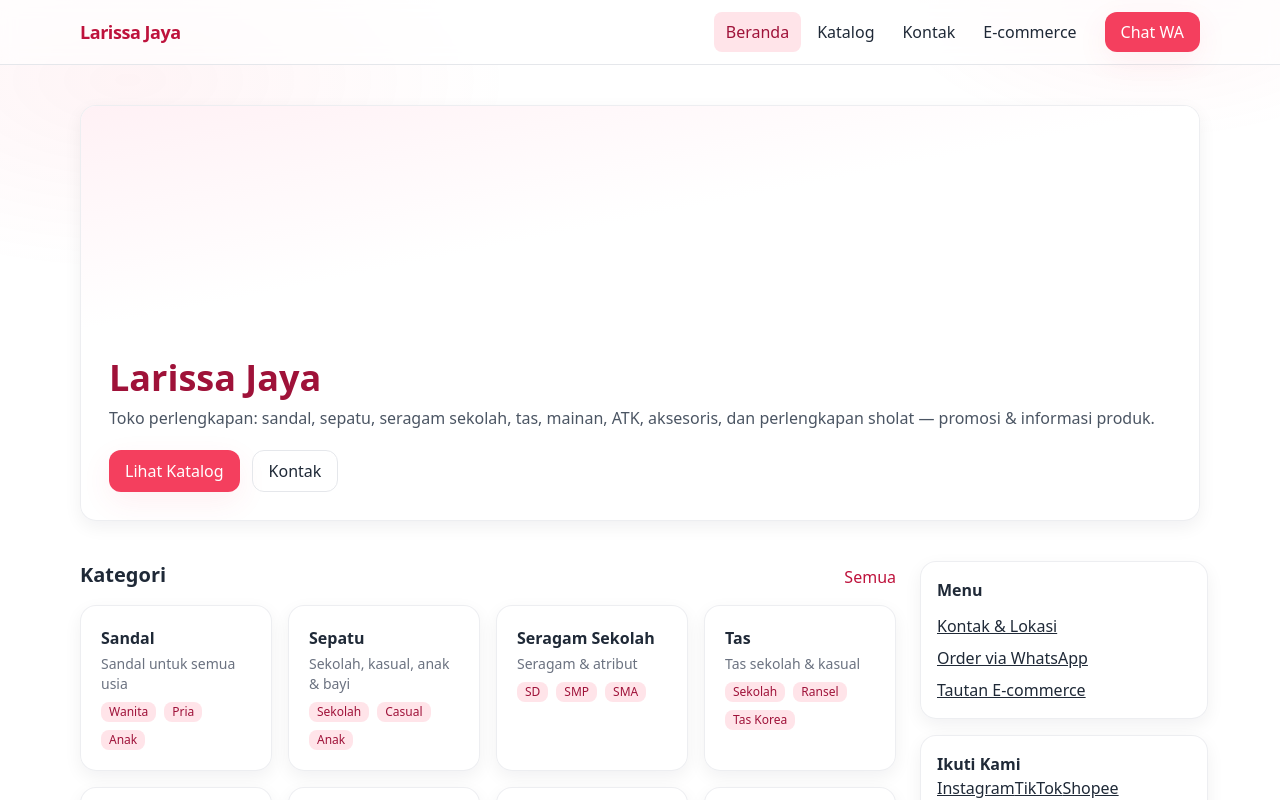
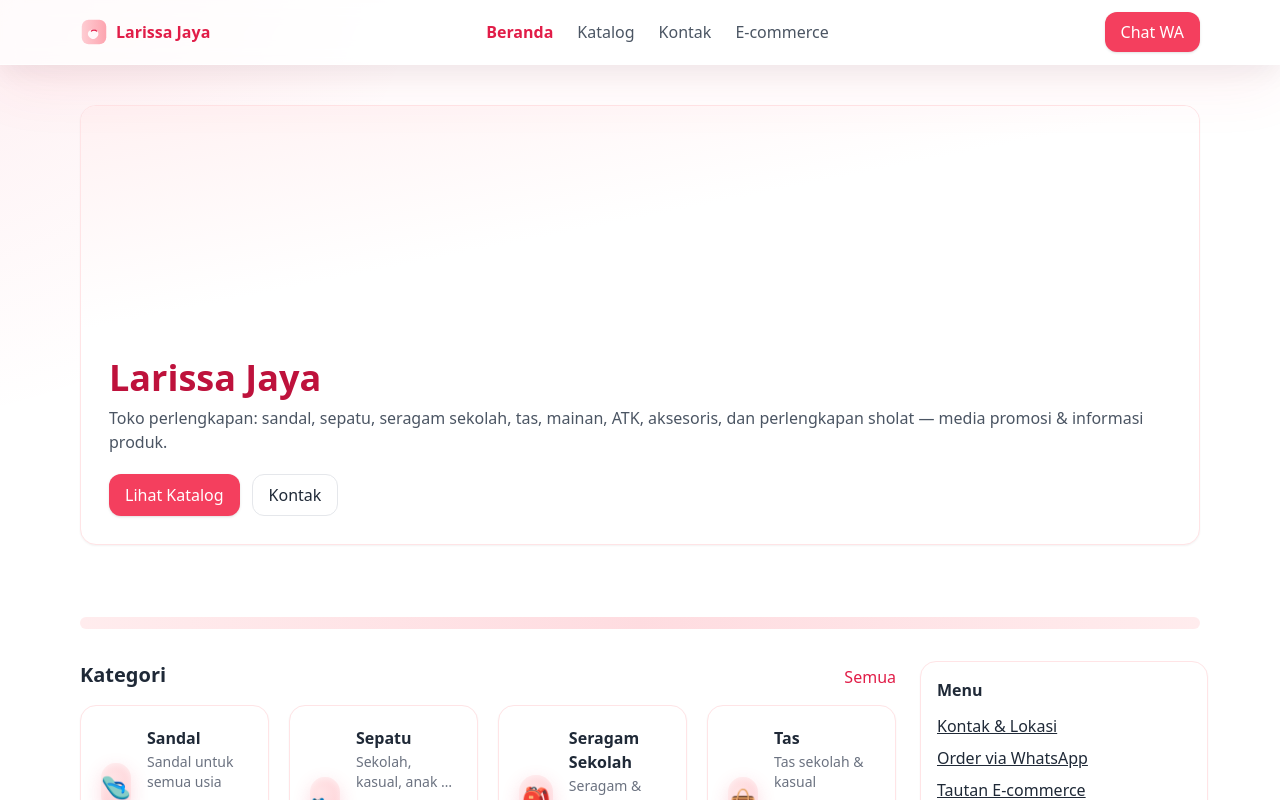
Before and after one commit to araorauwu/larissa-jaya-website, a React (Vite) app: page / in a window 1280 px wide. Shown: the top 800 px of the page. Built offline with nearby package versions, Linux system fonts and the light colour scheme.

Commit message:
feat: update navbar glass, logo kawaii, kategori bubble, wiggle, dan hero

```diff
--- a/src/components/CategoryCard.jsx
+++ b/src/components/CategoryCard.jsx
@@ -1,15 +1,36 @@
-import { Link } from 'react-router-dom'
+// D:\KULIAH\larissa-jaya-website\src\components\CategoryCard.jsx
+import { Link } from 'react-router-dom';
+
+const emojiMap = {
+  sandal: "🩴",
+  sepatu: "👟",
+  "seragam-sekolah": "🎒",
+  tas: "👜",
+  topi: "🧢",
+  mainan: "🧸",
+  atk: "✏️",
+  aksesoris: "🎀",
+  "perlengkapan-sholat": "🕌",
+  "perlengkapan-lainnya": "✨",
+};
 
 export default function CategoryCard({item}){
+  const icon = emojiMap[item.slug] || "🛍️";
   return (
-    <Link to={`/kategori/${item.slug}`} className="block card hover:shadow-md transition">
-      <div className="p-5">
-        <h3 className="font-semibold">{item.name}</h3>
-        <p className="text-sm text-gray-500 mt-1">{item.desc}</p>
-        <div className="mt-2 flex flex-wrap gap-2">
-          {item.subs.slice(0,3).map(s => <span key={s} className="badge">{s}</span>)}
+    <Link
+      to={`/kategori/${item.slug}`}
+      className="card kawaii hover:shadow-lg"
+    >
+      <div className="p-5 flex items-center gap-4">
+        <div className="icon-bubble text-2xl select-none">{icon}</div>
+        <div className="min-w-0">
+          <h3 className="font-semibold">{item.name}</h3>
+          <p className="text-sm text-gray-500 mt-0.5 line-clamp-2">{item.desc}</p>
+          <div className="mt-2 flex flex-wrap gap-2">
+            {item.subs.slice(0,3).map(s => <span key={s} className="badge">{s}</span>)}
+          </div>
         </div>
       </div>
     </Link>
-  )
+  );
 }
--- a/src/components/CategoryGrid.jsx
+++ b/src/components/CategoryGrid.jsx
@@ -1,8 +1,16 @@
 import CategoryCard from './CategoryCard'
-export default function CategoryGrid({items}){
+
+export default function CategoryGrid({ items }) {
   return (
-    <div className="grid grid-cols-2 sm:grid-cols-3 md:grid-cols-4 gap-4">
-      {items.map(it => <CategoryCard key={it.slug} item={it} />)}
+    <div
+      className="
+        grid gap-4 sm:gap-5
+        grid-cols-1 xs:grid-cols-2 md:grid-cols-3 xl:grid-cols-4
+      "
+    >
+      {items.map((it) => (
+        <CategoryCard key={it.slug} item={it} />
+      ))}
     </div>
   )
 }
--- /dev/null
+++ b/src/components/GradientDivider.jsx
@@ -0,0 +1,4 @@
+// D:\KULIAH\larissa-jaya-website\src\components\GradientDivider.jsx
+export default function GradientDivider(){
+  return <div className="container-narrow my-8"><div className="divider-pastel" /></div>;
+}
--- /dev/null
+++ b/src/components/Hero.jsx
@@ -0,0 +1,55 @@
+import { Link } from "react-router-dom";
+import { waLink } from "../utils/helpers";
+import { social } from "../data/catalog";
+
+export default function Hero() {
+  const waUrl = waLink({
+    phone: social.phone,
+    text: "Hai kak 😊 mau tanya produk Larissa Jaya dong~"
+  });
+
+  return (
+    <section className="relative overflow-hidden py-16 sm:py-24">
+
+      {/* Pastel Blob Decoration */}
+      <div className="absolute -top-20 -left-24 w-72 h-72 bg-rose-200/30 rounded-full blur-3xl"></div>
+      <div className="absolute -bottom-24 -right-24 w-80 h-80 bg-rose-300/25 rounded-full blur-3xl"></div>
+
+      {/* Content */}
+      <div className="container-narrow relative text-center">
+        <h1 className="text-3xl sm:text-5xl font-extrabold text-rose-700 tracking-tight">
+          Larissa Jaya
+        </h1>
+
+        <p className="mt-3 text-gray-600 max-w-xl mx-auto leading-relaxed text-sm sm:text-base">
+          Toko sandal, sepatu, tas, seragam sekolah, aksesoris, mainan, ATK, dan perlengkapan anak & keluarga.
+        </p>
+
+        <div className="mt-6 flex flex-wrap justify-center gap-4">
+          <Link
+            to="/katalog"
+            className="
+              px-6 py-3 rounded-xl bg-rose-500 text-white hover:bg-rose-600
+              shadow-[0_4px_12px_rgba(244,63,94,0.25)]
+              transition-all
+            "
+          >
+            Lihat Katalog
+          </Link>
+
+          <a
+            href={waUrl}
+            target="_blank"
+            rel="noreferrer"
+            className="
+              px-6 py-3 rounded-xl border border-rose-300 text-rose-600 hover:bg-rose-50
+              transition
+            "
+          >
+            Chat WhatsApp
+          </a>
+        </div>
+      </div>
+    </section>
+  );
+}
--- /dev/null
+++ b/src/components/Logo.jsx
@@ -0,0 +1,19 @@
+// D:\KULIAH\larissa-jaya-website\src\components\Logo.jsx
+export default function Logo({size=28,label=true}){
+  return (
+    <div className="flex items-center gap-2">
+      <svg width={size} height={size} viewBox="0 0 64 64" aria-hidden>
+        <defs>
+          <linearGradient id="g" x1="0" x2="1">
+            <stop offset="0" stopColor="#fecdd3"/><stop offset="1" stopColor="#fda4af"/>
+          </linearGradient>
+        </defs>
+        <rect x="4" y="4" rx="16" ry="16" width="56" height="56" fill="url(#g)"/>
+        {/* sandal minimal */}
+        <path d="M18 36c0-6 6-10 12-10s12 4 12 10-6 12-12 12-12-6-12-12z" fill="#fff" opacity=".9"/>
+        <path d="M26 30c2-3 10-3 12 0" stroke="#e11d48" strokeWidth="2.5" fill="none" strokeLinecap="round"/>
+      </svg>
+      {label && <span className="font-semibold text-rose-600">Larissa Jaya</span>}
+    </div>
+  );
+}
--- a/src/components/Navbar.jsx
+++ b/src/components/Navbar.jsx
@@ -1,31 +1,35 @@
-import { Link, NavLink } from 'react-router-dom'
+// D:\KULIAH\larissa-jaya-website\src\components\Navbar.jsx
+import { Link, NavLink } from "react-router-dom";
+import { social } from "../data/catalog";
+import Logo from "./Logo";
 
 export default function Navbar(){
-  const base = 'px-3 py-2 rounded-lg hover:bg-brand-50'
-  const active = ({isActive}) => isActive ? base + ' bg-brand-100 text-brand-800' : base
-
+  const navClass = ({ isActive }) =>
+    isActive
+      ? "text-rose-600 font-semibold"
+      : "text-gray-600 hover:text-rose-500 transition";
   return (
-    <header className="nav-glass sticky top-0 z-40">
-      <div className="container-narrow flex items-center gap-4 py-3">
-        <Link to="/" className="font-extrabold text-lg tracking-tight text-brand-700">
-          Larissa Jaya
+    <header className="sticky top-0 z-40 bg-white/70 nav-glass shadow-glass border-b border-white/60">
+      <nav className="container-narrow flex items-center justify-between py-3">
+        <Link to="/" className="flex items-center gap-2">
+          <Logo />
         </Link>
 
-        <nav className="ml-auto hidden sm:flex gap-1">
-          <NavLink to="/" className={active}>Beranda</NavLink>
-          <NavLink to="/katalog" className={active}>Katalog</NavLink>
-          <NavLink to="/kontak" className={active}>Kontak</NavLink>
-          <NavLink to="/tautan" className={active}>E-commerce</NavLink>
-        </nav>
+        <div className="hidden sm:flex items-center gap-6">
+          <NavLink to="/" className={navClass}>Beranda</NavLink>
+          <NavLink to="/katalog" className={navClass}>Katalog</NavLink>
+          <NavLink to="/kontak" className={navClass}>Kontak</NavLink>
+          <NavLink to="/tautan" className={navClass}>E-commerce</NavLink>
+        </div>
 
         <a
-          href="https://wa.me/6285128043387?text=Halo%20kak,%20saya%20mau%20tanya%20produk%20di%20Larissa%20Jaya%20%F0%9F%98%8A"
-          className="btn-primary hidden sm:inline-flex"
+          href={`https://wa.me/${social.phone}?text=${encodeURIComponent("Halo kak, saya mau tanya produk di Larissa Jaya 😊")}`}
           target="_blank" rel="noreferrer"
+          className="btn-primary"
         >
           Chat WA
         </a>
-      </div>
+      </nav>
     </header>
-  )
+  );
 }
--- a/src/index.css
+++ b/src/index.css
@@ -1,28 +1,49 @@
+/* D:\KULIAH\larissa-jaya-website\src\index.css */
 @tailwind base;
 @tailwind components;
 @tailwind utilities;
 
-/* ====== Global look & feel ====== */
-html, body {
-  height: 100%;
-}
-body {
-  @apply text-gray-800 bg-rose-mist;
+/* ==== THEME ==== */
+:root{
+  --pink-bg: rgba(244,63,94,.12); /* naik-turun opasitas sesuai selera */
 }
 
-/* Container & cards */
-.container-narrow { @apply max-w-6xl mx-auto px-4; }
-.card          { @apply bg-white/90 backdrop-blur rounded-2xl border border-gray-200/70 shadow-card; }
+body{
+  @apply text-gray-800;
+  background:
+    radial-gradient(60rem 60rem at -10% -10%, var(--pink-bg), transparent 60%),
+    radial-gradient(60rem 60rem at 110% 110%, var(--pink-bg), transparent 60%),
+    #fff;
+}
 
-/* Buttons */
-.btn          { @apply inline-flex items-center justify-center px-4 py-2 rounded-xl transition; }
-.btn-primary  { @apply btn bg-brand-500 text-white hover:bg-brand-600 shadow-soft; }
-.btn-ghost    { @apply btn border border-gray-200 hover:bg-brand-50; }
+/* ==== REUSABLE ==== */
+.container-narrow{ @apply max-w-6xl mx-auto px-4; }
+.card{ @apply rounded-2xl border border-rose-100 bg-white shadow-sm transition; }
+.card:hover{ transform: translateY(-2px); box-shadow: 0 10px 24px rgba(16,24,40,.06); }
+.badge{ @apply inline-block text-xs px-2 py-0.5 rounded-lg bg-rose-100 text-rose-800; }
+.btn{ @apply inline-flex items-center justify-center px-4 py-2 rounded-xl transition; }
+.btn-primary{ @apply btn bg-rose-500 text-white hover:bg-rose-600 shadow; }
+.btn-ghost{ @apply btn border hover:bg-rose-50; }
 
-/* Small helpers */
-.badge        { @apply inline-block text-xs px-2 py-0.5 rounded-lg bg-brand-100 text-brand-800; }
-.link-underline { @apply underline decoration-2 decoration-brand-300 underline-offset-4 hover:text-brand-700; }
+/* ==== NAVBAR GLASS ==== */
+.nav-glass{ backdrop-filter: blur(10px); -webkit-backdrop-filter: blur(10px); }
+.shadow-glass{ box-shadow: 0 8px 24px rgba(16,24,40,.06), 0 20px 60px rgba(244,63,94,.08); }
 
-/* Navbar & footer glass */
-.nav-glass    { @apply bg-white/80 backdrop-blur supports-[backdrop-filter]:bg-white/60 border-b; }
-.footer-glass { @apply bg-white/80 backdrop-blur supports-[backdrop-filter]:bg-white/60 border-t; }
+/* ==== KAWAII HOVER: ICON BUBBLE + WIGGLE ==== */
+@keyframes soft-wiggle{
+  0%,100%{ transform: translateY(0) rotate(0); }
+  50%{ transform: translateY(-2px) rotate(-1.5deg); }
+}
+.icon-bubble{
+  @apply w-12 h-12 rounded-full grid place-items-center;
+  background: radial-gradient(circle at 30% 30%, #ffe4e6, #fecdd3);
+  box-shadow: inset 0 2px 6px rgba(255,255,255,.6), 0 6px 18px rgba(244,63,94,.18);
+}
+.kawaii:hover .icon-bubble{ animation: soft-wiggle .8s ease-in-out; }
+
+/* ==== PASTEL GRADIENT DIVIDER ==== */
+.divider-pastel{
+  height: 12px; border-radius: 9999px;
+  background: linear-gradient(90deg, #ffe4e6, #fecdd3, #ffe4e6);
+  opacity: .7;
+}
--- a/src/routes/Contact.jsx
+++ b/src/routes/Contact.jsx
@@ -1,21 +1,22 @@
-import { social } from '../data/catalog'
+// D:\KULIAH\larissa-jaya-website\src\routes\Contact.jsx
+import { social } from '../data/catalog';
 
 export default function Contact(){
-  const message = encodeURIComponent("Halo kak, saya mau tanya tentang produk di Larissa Jaya 😊")
-  const waUrl = `https://wa.me/${social.phone}?text=${message}`
+  const msg = encodeURIComponent("Halo kak, saya mau tanya tentang produk di Larissa Jaya 😊");
+  const wa = `https://wa.me/${social.phone}?text=${msg}`;
 
   return (
     <div className="container-narrow py-10">
-      <h1 className="text-2xl font-bold text-ink-900">Kontak & Lokasi</h1>
-      <p className="mt-2 text-ink-600">{social.address}</p>
-      <p className="mt-1">Telp/WA:
-        <a className="underline ml-1" href={`https://wa.me/${social.phone}`} target="_blank" rel="noreferrer">
+      <h1 className="text-2xl font-bold">Kontak & Lokasi</h1>
+      <p className="mt-2 text-gray-600">{social.address}</p>
+      <p className="mt-1">
+        Telp/WA: <a className="underline" href={`https://wa.me/${social.phone}`} target="_blank" rel="noreferrer">
           0{social.phone.slice(2)}
         </a>
       </p>
 
       <div className="mt-4 flex gap-3">
-        <a href={waUrl} target="_blank" rel="noreferrer" className="btn-primary">Chat WhatsApp</a>
+        <a href={wa} target="_blank" rel="noreferrer" className="btn-primary">Chat WhatsApp</a>
         <a href={social.maps} target="_blank" rel="noreferrer" className="btn-ghost">Buka Google Maps</a>
       </div>
 
@@ -23,8 +24,10 @@ export default function Contact(){
         <iframe
           title="Larissa Jaya Map"
           src="https://www.google.com/maps?q=Larissa%20Jaya%20Tlogorejo%20Karangawen%20Demak&output=embed"
-          className="w-full h-full" loading="lazy"></iframe>
+          className="w-full h-full"
+          loading="lazy"
+        ></iframe>
       </div>
     </div>
-  )
+  );
 }
--- a/src/routes/Home.jsx
+++ b/src/routes/Home.jsx
@@ -1,7 +1,9 @@
-import { Link } from 'react-router-dom'
-import CategoryGrid from '../components/CategoryGrid'
-import Sidebar from '../components/Sidebar'
-import { categories } from '../data/catalog'
+// D:\KULIAH\larissa-jaya-website\src\routes\Home.jsx
+import { Link } from 'react-router-dom';
+import CategoryGrid from '../components/CategoryGrid';
+import Sidebar from '../components/Sidebar';
+import { categories } from '../data/catalog';
+import GradientDivider from '../components/GradientDivider';
 
 export default function Home(){
   return (
@@ -10,12 +12,11 @@ export default function Home(){
       <section>
         <div className="container-narrow py-10">
           <div className="card overflow-hidden">
-            <div className="h-40 sm:h-56 bg-gradient-to-br from-brand-50 via-white to-white" />
+            <div className="h-40 sm:h-56 bg-gradient-to-br from-rose-50 via-white to-white" />
             <div className="p-6 sm:p-7">
-              <h1 className="text-3xl sm:text-4xl font-extrabold text-brand-800">Larissa Jaya</h1>
+              <h1 className="text-3xl sm:text-4xl font-extrabold text-rose-700">Larissa Jaya</h1>
               <p className="mt-2 text-gray-600">
-                Toko perlengkapan: sandal, sepatu, seragam sekolah, tas, mainan, ATK, aksesoris, dan
-                perlengkapan sholat — promosi & informasi produk.
+                Toko perlengkapan: sandal, sepatu, seragam sekolah, tas, mainan, ATK, aksesoris, dan perlengkapan sholat — media promosi & informasi produk.
               </p>
               <div className="mt-5 flex gap-3">
                 <Link to="/katalog" className="btn-primary">Lihat Katalog</Link>
@@ -26,13 +27,15 @@ export default function Home(){
         </div>
       </section>
 
+      <GradientDivider/>
+
       {/* KATEGORI + SIDEBAR */}
       <section className="container-narrow pb-12">
         <div className="grid md:grid-cols-[1fr,280px] gap-6">
           <div>
             <div className="flex items-end justify-between mb-4">
               <h2 className="text-xl font-bold">Kategori</h2>
-              <Link to="/katalog" className="text-brand-700 hover:underline">Semua</Link>
+              <Link to="/katalog" className="text-rose-600 hover:underline">Semua</Link>
             </div>
             <CategoryGrid items={categories} />
           </div>
@@ -40,5 +43,5 @@ export default function Home(){
         </div>
       </section>
     </div>
-  )
+  );
 }
--- a/tailwind.config.js
+++ b/tailwind.config.js
@@ -5,29 +5,24 @@ export default {
     extend: {
       colors: {
         brand: {
-          50:  "#fff1f5",
-          100: "#ffe4e9",
-          200: "#fecdd6",
+          50:  "#fff1f2",
+          100: "#ffe4e6",
+          200: "#fecdd3",
           300: "#fda4af",
           400: "#fb7185",
-          500: "#f43f5e", // pink-merah elegan
-          600: "#e11d48",
-          700: "#be123c",
-          800: "#9f1239",
-          900: "#881337",
+          500: "#ef4661", // sedikit lebih merah muda
+          600: "#dc3a56",
+          700: "#b82f48",
+          800: "#99283e",
+          900: "#7f2135",
         },
       },
       boxShadow: {
-        soft: "0 10px 30px rgba(244,63,94,.08)",     // brand-500
-        card: "0 6px 18px rgba(16,24,40,.06)",
+        soft: "0 6px 24px rgba(16,24,40,.04), 0 2px 8px rgba(16,24,40,.06)",
       },
       borderRadius: {
-        xl2: "1.25rem",
-      },
-      backgroundImage: {
-        // pola lembut biar nggak ‘flat’
-        "rose-mist":
-          "radial-gradient(40rem 20rem at 10% 10%, rgba(244,63,94,.06), transparent 60%), radial-gradient(30rem 16rem at 90% 0%, rgba(244,63,94,.05), transparent 55%), linear-gradient(180deg,#fff,#fff)",
+        xl: "0.75rem",
+        "2xl": "1rem",
       },
     },
   },
```
Also changed, not shown: src/components/ProductCard.jsx (+74 -12 lines), src/components/ProductGrid.jsx (+13 -6 lines), public/logo/larissa-logo.png (added).
